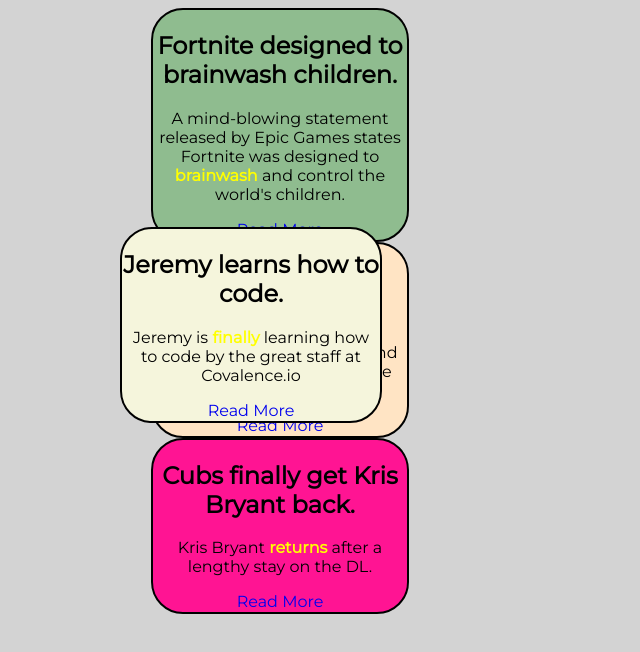
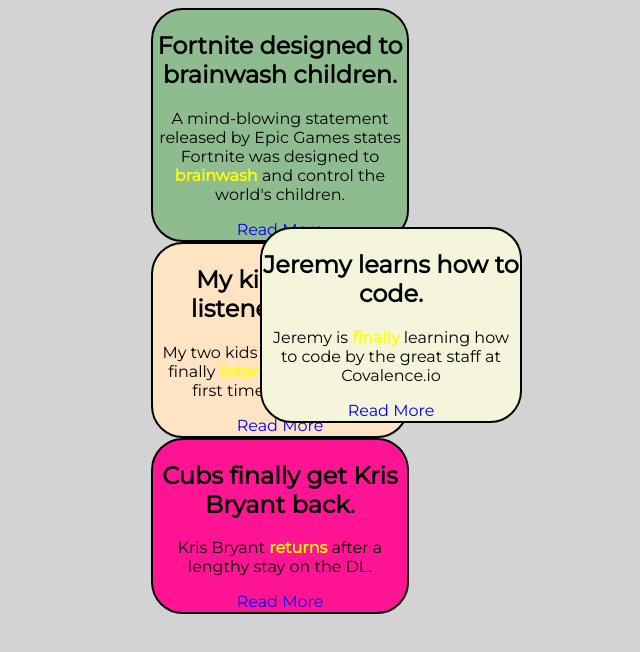
Before and after one commit to jfrummel/CSSdrills, a plain HTML site: page index.html in a window 1280 px wide. Shown: the whole page, without its empty margins (360-1000 px from the left). Drawn offline with Linux system fonts and the light colour scheme; a script that the page names is missing.

Commit message:
Absolute positioning box2 upper right

```diff
--- a/styles.css
+++ b/styles.css
@@ -39,7 +39,7 @@
     background-color: beige;
     position: absolute;
     bottom: 377px;
-    left: 480px;
+    left: 620px;
 }
 
 #box3 {
```
